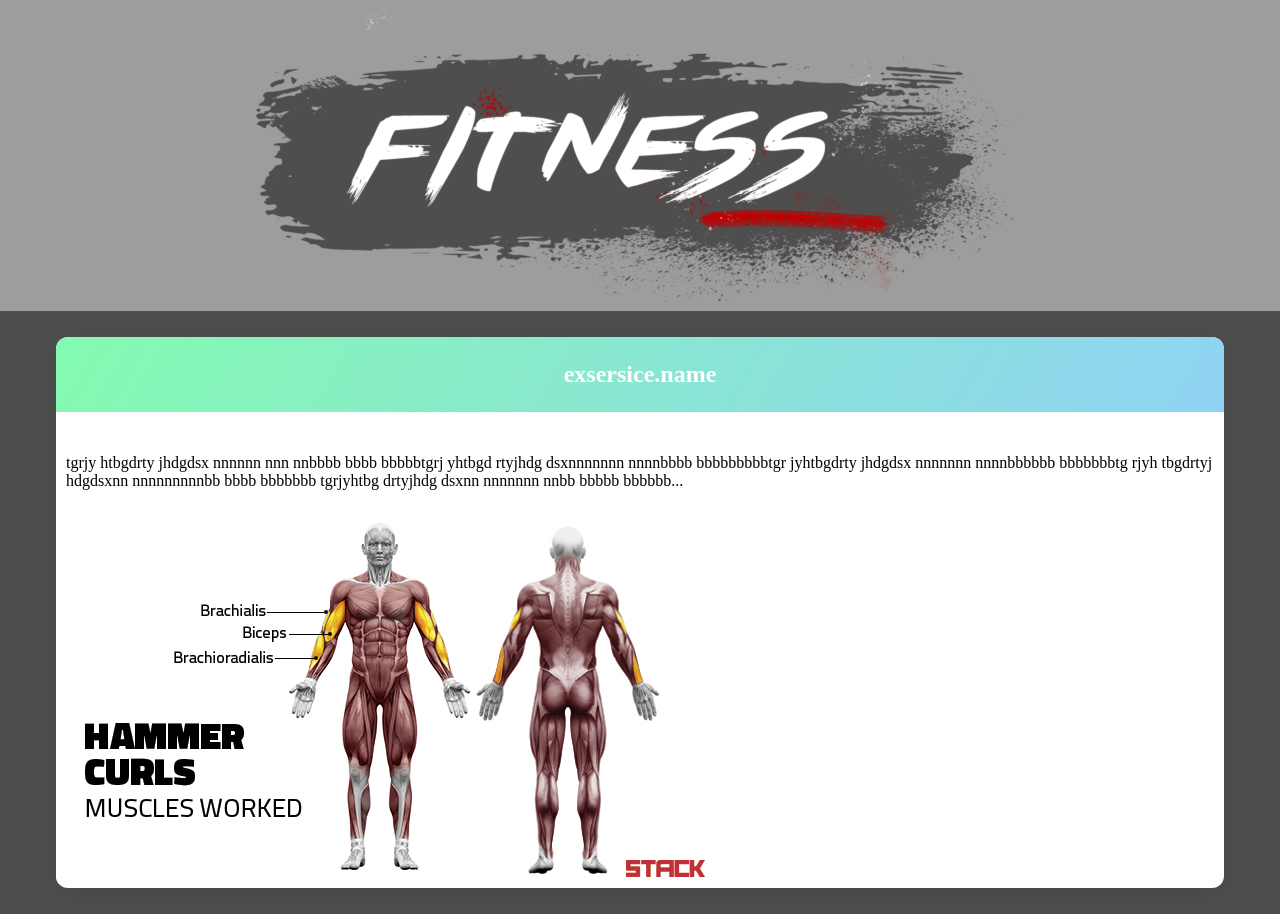
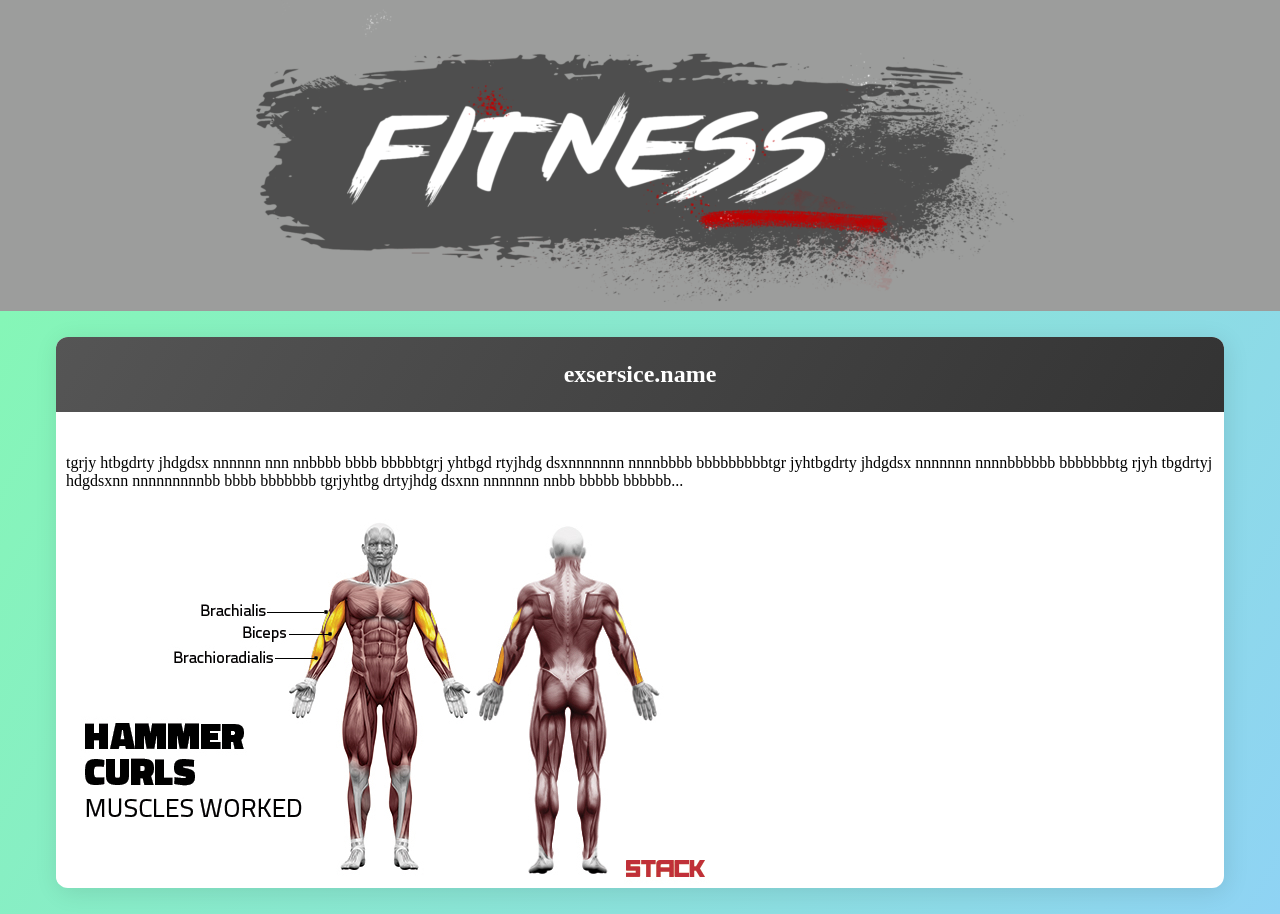
Before and after one commit to newmat123/workoutHP, a PHP site: page / in a window 1280 px wide. Run offline with PHP 8.4, Linux system fonts and the light colour scheme.

Commit message:
smal style change

```diff
--- a/style.css
+++ b/style.css
@@ -4,7 +4,7 @@
 
 
 body {
-  background-color: #4F4E4E;
+  background-image: linear-gradient(120deg, #84fab0 0%, #8fd3f4 100%);
   margin: 0;
 }
 
@@ -116,7 +116,7 @@ p {
 }
 
 .card h1 {
-  background-image: linear-gradient(120deg, #84fab0 0%, #8fd3f4 100%);
+  background-image: linear-gradient(120deg, #555 0%, #333 100%);
 }
 
 .cardImg {
```
